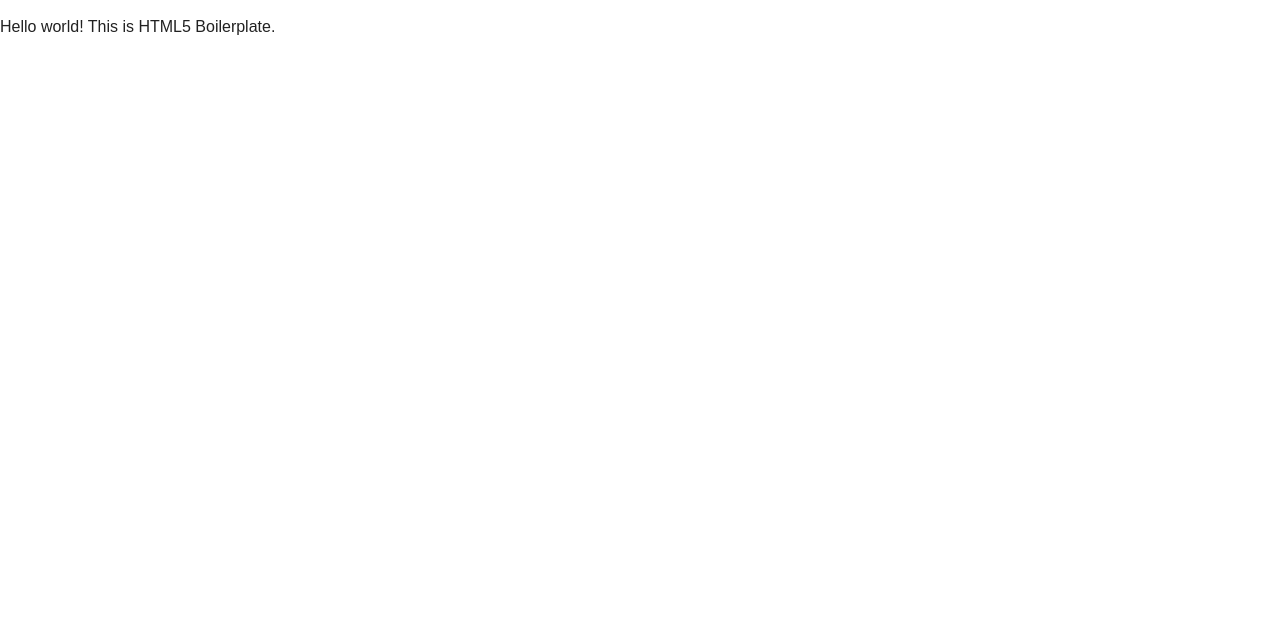
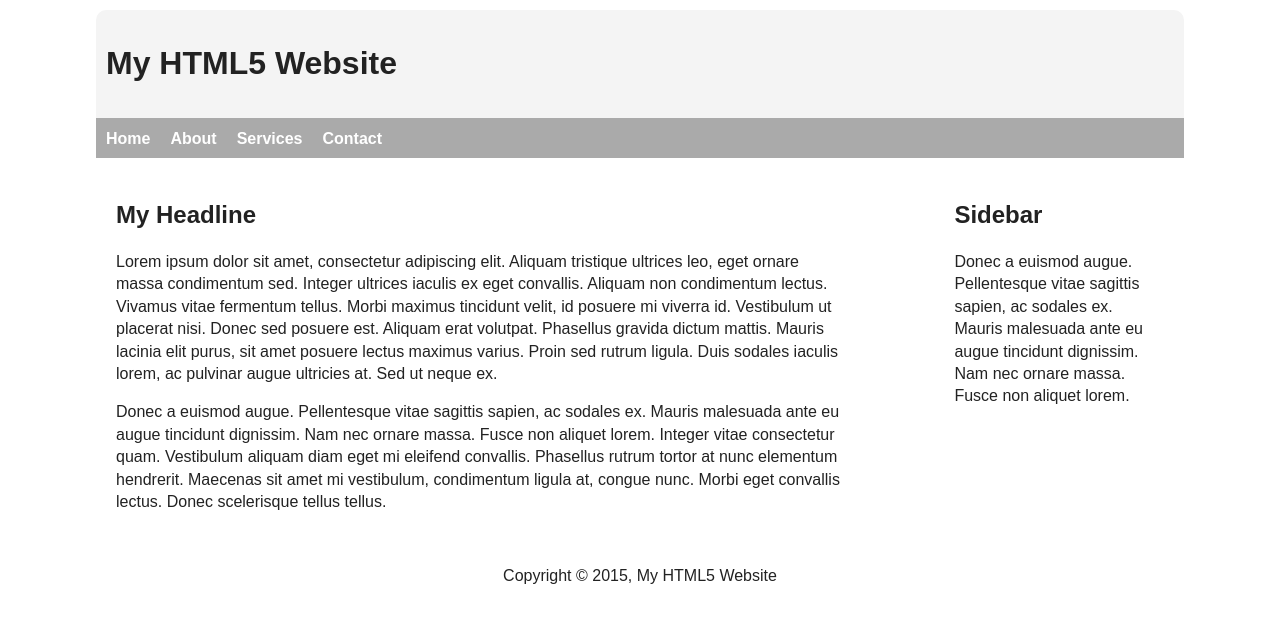
Before and after one commit to iamdarkes/GitHubHTML5, a plain HTML site: page index.html in a window 1280 px wide. Drawn offline with nearby package versions, Linux system fonts and the light colour scheme.

Commit message:
Styled css and created a lightly respondsive webpage template

```diff
--- a/css/main.css
+++ b/css/main.css
@@ -48,19 +48,77 @@
     margin: 0.2em 0;
     background: #ccc;
     color: #000;
+}
+
+/* ==========================================================================
+   Author's custom styles
     padding: 0.2em 0;
 }
 
-
-/* ==========================================================================
-   Author's custom styles
    ========================================================================== */
 
+body {
+    font-family: Arial;
+    font-size: 12 px;
+    background: #fff;
+}
 
+ul {
+    padding: 0;
+    margin: 0;
+}
 
+#container {
+    width: 85%;
+    margin:10px auto;
+    overflow: auto;
+    border-radius: 10px;
+}
 
+header#main {
+    padding: 10px;
+    background: #f4f4f4;
+}
 
+nav {
+    height: 40px;
+    background: #aaa;
+    overflow: hidden;
+}
 
+nav a {
+    color: #fff;
+    text-decoration: none;
+    font-weight: bold;
+}
+
+nav a:hover{
+    color: black;
+}
+
+nav li {
+    float: left;
+    padding: 10px 10px 0 10px;
+    list-style: none;
+}
+
+main {
+    padding:20px;
+}
+
+section#main {
+    width: 70%;
+    float: left;
+}
+
+aside {
+    float: right;
+    width: 20%;
+}
+footer {
+    padding: 20px;
+    text-align: center;
+}
 
 
 
@@ -74,8 +132,18 @@
    Media Queries
    ========================================================================== */
 
-@media only screen and (min-width: 35em) {
+@media only screen and (max-width: 600px) {
+    section#main {
+        width: 100%;
+        float: none;
+        text-align: center;
+    }
 
+    aside {
+        width: 100%;
+        float: none;
+        text-align: center;
+    }
 }
 
 @media print,
--- a/index.html
+++ b/index.html
@@ -1,22 +1,53 @@
 <!doctype html>
 <html class="no-js" lang="">
     <head>
+
         <meta charset="utf-8">
         <meta http-equiv="X-UA-Compatible" content="IE=edge,chrome=1">
         <title></title>
         <meta name="description" content="">
         <meta name="viewport" content="width=device-width, initial-scale=1">
 
-        <link rel="stylesheet" href="css/normalize.min.css">
-        <link rel="stylesheet" href="css/main.css">
+        <link rel="stylesheet" type="text/css" href="css/normalize.min.css"/>
+        <link rel="stylesheet" type="text/css" href="css/main.css"/>
 
         <script src="js/vendor/modernizr-2.8.3.min.js"></script>
+
     </head>
     <body>
+    	<div id="container">
+    		<header id="main">
+    			<h1>My HTML5 Website</h1>
+    		</header>
 
-        <p>Hello world! This is HTML5 Boilerplate.</p>
+    		<nav>
+    			<ul>
+    				<li><a href="#">Home</a></li>
+    				<li><a href="#">About</a></li>
+    				<li><a href="#">Services</a></li>
+    				<li><a href="#">Contact</a></li>
+    			</ul>
+    		</nav>
+    		<main>
+    		<section id="main">
+    			<article>
+    				<h2>My Headline</h2>
+    				<p>Lorem ipsum dolor sit amet, consectetur adipiscing elit. Aliquam tristique ultrices leo, eget ornare massa condimentum sed. Integer ultrices iaculis ex eget convallis. Aliquam non condimentum lectus. Vivamus vitae fermentum tellus. Morbi maximus tincidunt velit, id posuere mi viverra id. Vestibulum ut placerat nisi. Donec sed posuere est. Aliquam erat volutpat. Phasellus gravida dictum mattis. Mauris lacinia elit purus, sit amet posuere lectus maximus varius. Proin sed rutrum ligula. Duis sodales iaculis lorem, ac pulvinar augue ultricies at. Sed ut neque ex.</p>
+	    			<p>Donec a euismod augue. Pellentesque vitae sagittis sapien, ac sodales ex. Mauris malesuada ante eu augue tincidunt dignissim. Nam nec ornare massa. Fusce non aliquet lorem. Integer vitae consectetur quam. Vestibulum aliquam diam eget mi eleifend convallis. Phasellus rutrum tortor at nunc elementum hendrerit. Maecenas sit amet mi vestibulum, condimentum ligula at, congue nunc. Morbi eget convallis lectus. Donec scelerisque tellus tellus.</p>
+	    		</article>
+    		</section>
+    		<aside>
+    			<h2>Sidebar</h2>
+    			<p>Donec a euismod augue. Pellentesque vitae sagittis sapien, ac sodales ex. Mauris malesuada ante eu augue tincidunt dignissim. Nam nec ornare massa. Fusce non aliquet lorem.</p>
+    		</aside>
+    		</main>
+    		<div class="clearfix"></div>
+    			<footer>
+    				<p>Copyright &copy; 2015, My HTML5 Website </p>
+    			</footer>
+    	</div>
 
-        <script src="//ajax.googleapis.com/ajax/libs/jquery/1.11.2/jquery.min.js"></script>
+        <script src="http://ajax.googleapis.com/ajax/libs/jquery/1.11.2/jquery.min.js"></script>
         <script>window.jQuery || document.write('<script src="js/vendor/jquery-1.11.2.min.js"><\/script>')</script>
 
         <script src="js/main.js"></script>
```
Also changed, not shown: 1 other file.
